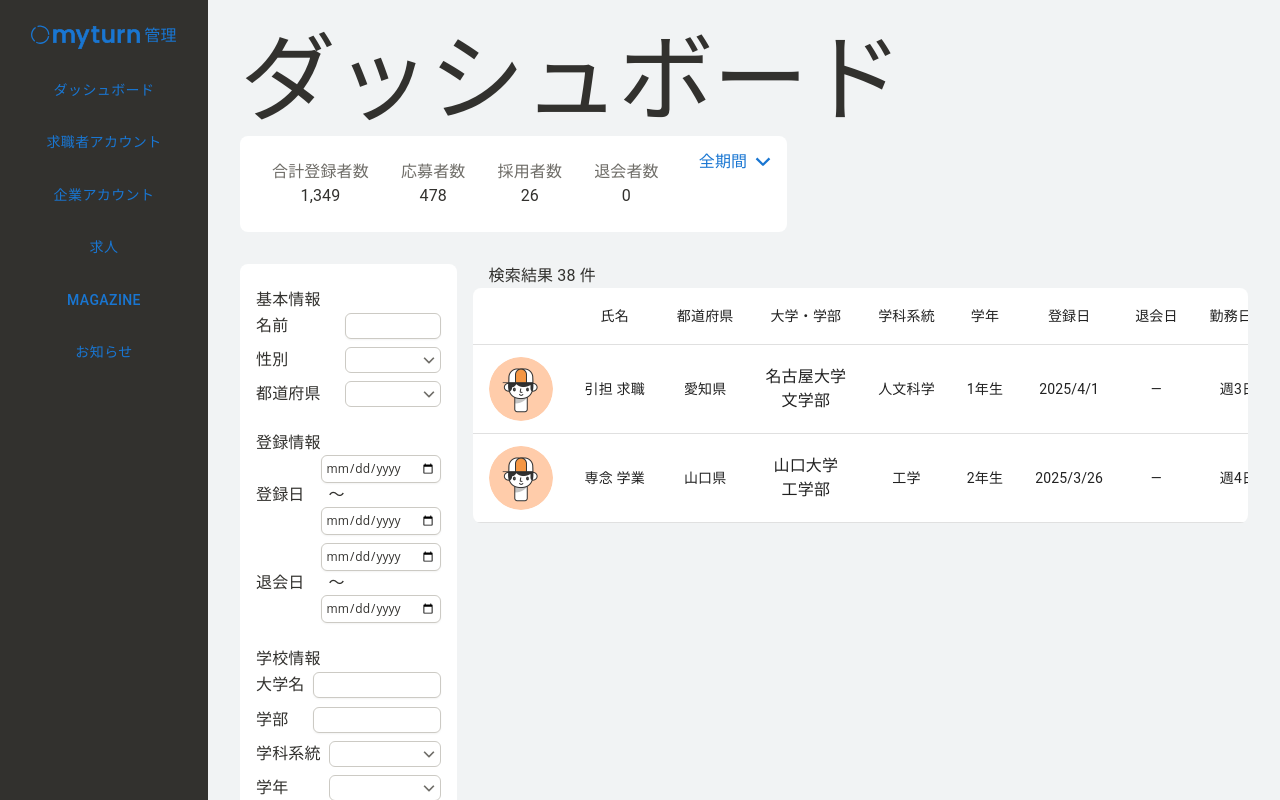
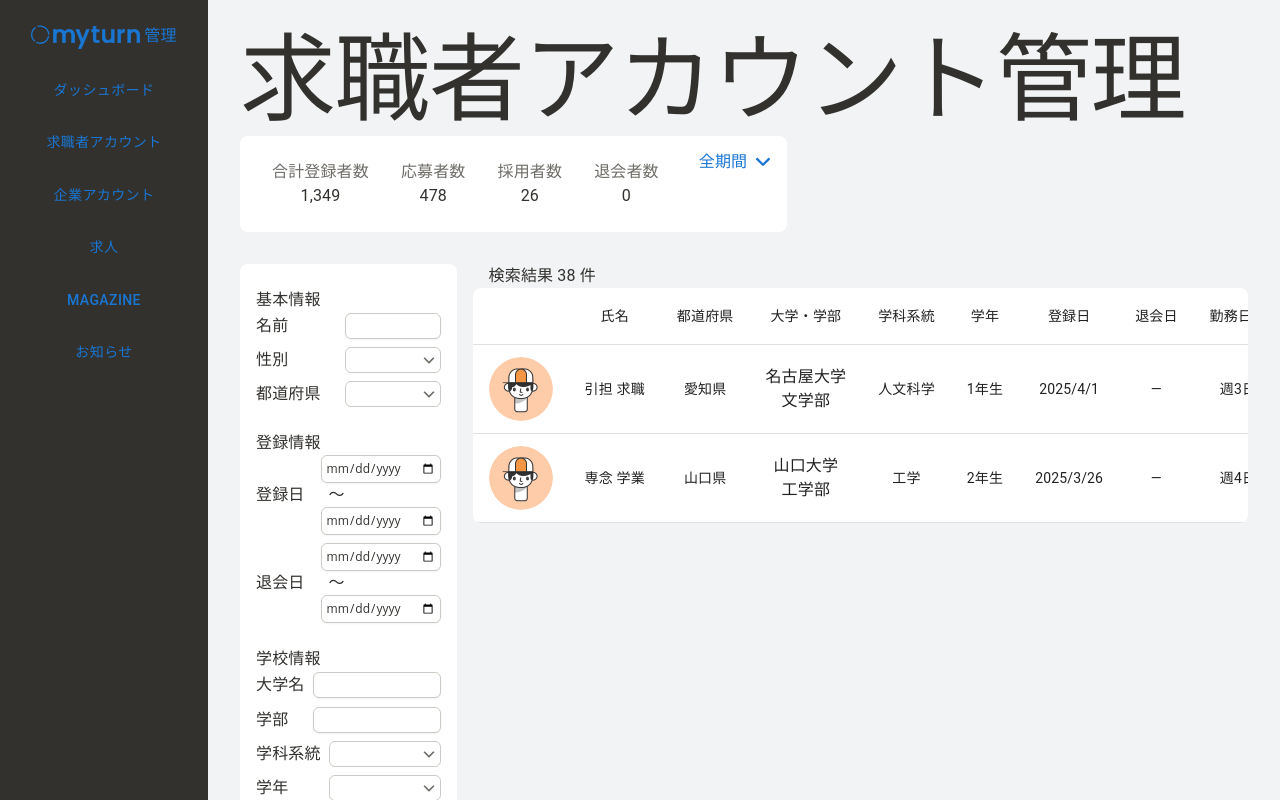
Before and after one commit to dotbeat/myturn-admin, a Next.js app: page /users in a window 1280 px wide. Shown: the top 800 px of the page. Built offline with nearby package versions, Linux system fonts and the light colour scheme; what @mui/material-nextjs would draw is missing.

Commit message:
fix: rewrite to jobs title

```diff
--- a/src/app/(auth)/users/PageBody.tsx
+++ b/src/app/(auth)/users/PageBody.tsx
@@ -57,7 +57,7 @@ export default function PageBody() {
 
   return (
     <Box className="flex-1 px-8 py-6">
-      <PageTitle className="mb-8">ダッシュボード</PageTitle>
+      <PageTitle className="mb-8">求職者アカウント管理</PageTitle>
       <Box className="mb-8 inline-flex gap-8 rounded-lg bg-[var(--background)] py-2 pl-8 pr-2">
         <IndicateItem
           label="合計登録者数"
--- a/src/app/(auth)/users/page.tsx
+++ b/src/app/(auth)/users/page.tsx
@@ -2,7 +2,7 @@ import { Metadata } from "next";
 import PageBody from "./PageBody";
 
 export const metadata: Metadata = {
-  title: "ダッシュボード - myturn管理",
+  title: "求職者アカウント - myturn管理",
 };
 
 export default function Page() {
```
